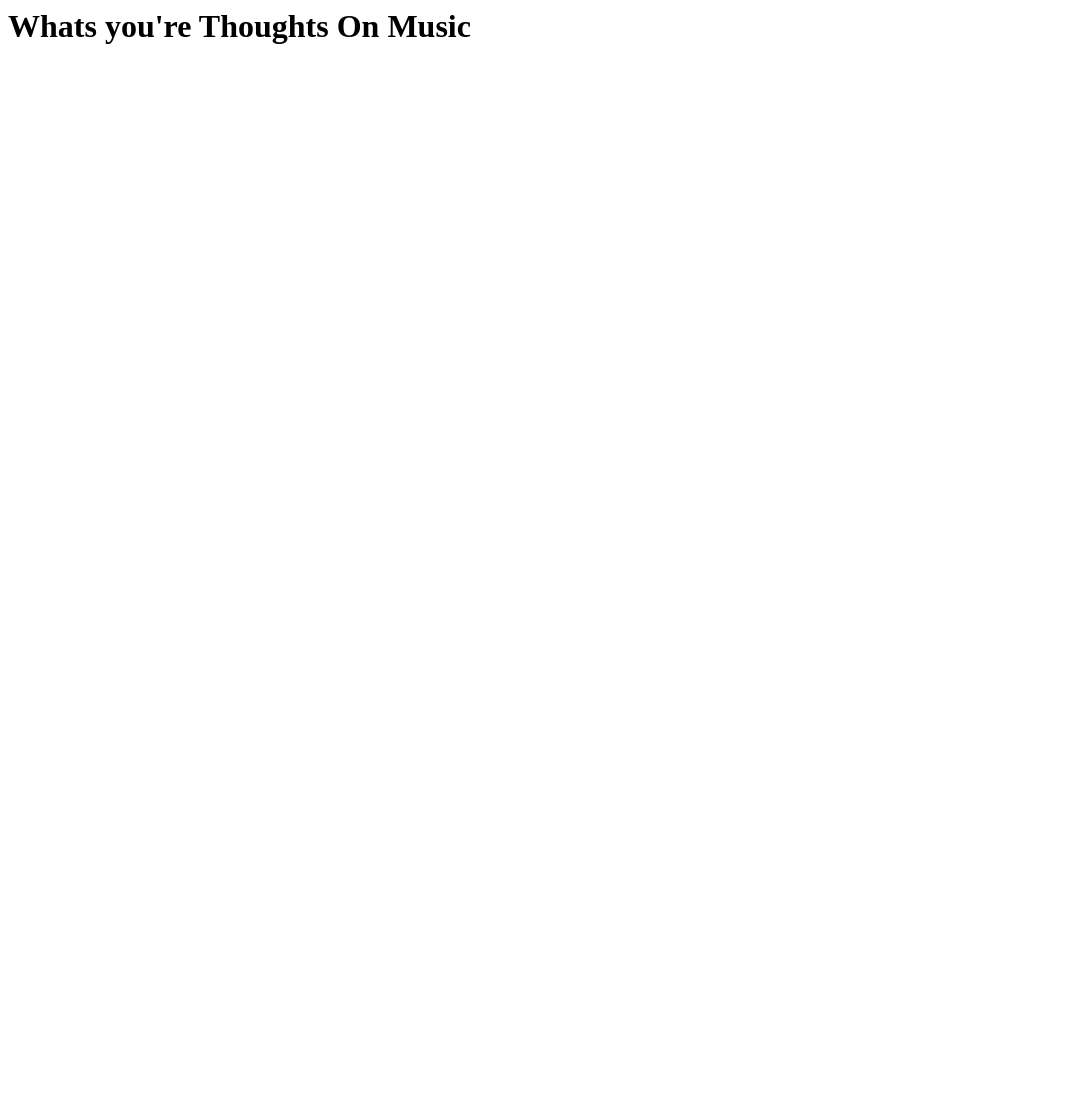
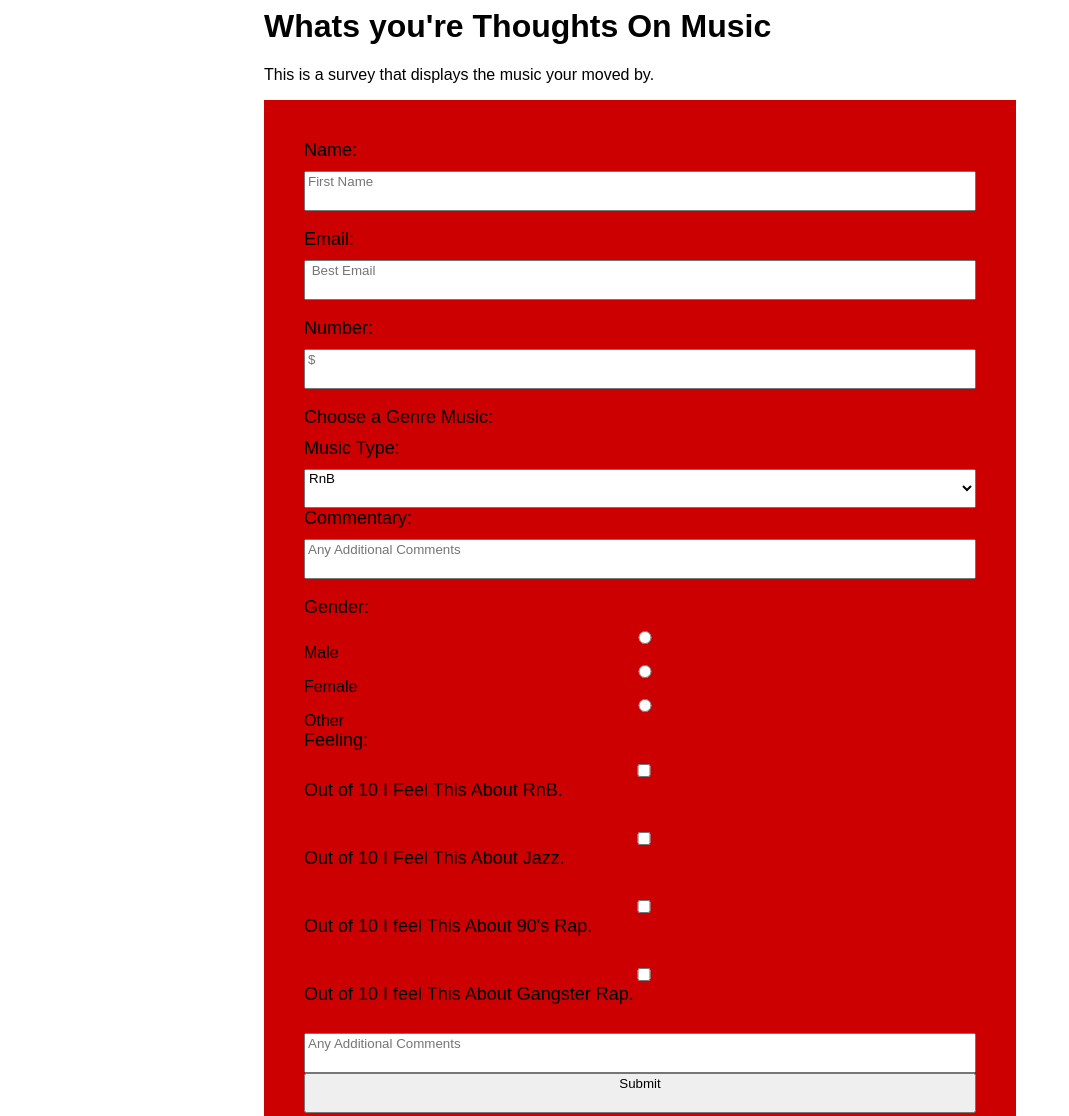
Before and after one commit to Randyre922/survey_form, a plain HTML site: page index.html in a window 1280 px wide. Shown: the top 1116 px of the page, without its empty margins (0-1069 px from the left). Before the commit the page ends 800 px from the top, so only its background shows below. Drawn offline with Linux system fonts and the light colour scheme.

```diff
--- a/index.html
+++ b/index.html
@@ -1 +1,91 @@
+  <html lang="en">
+  <head>
+
+
+<style>
+body{
+font-family: sans-serif;
+padding-left: 20%;
+padding-right: 20%;
+
+}
+label{
+  font-size: 18px;
+  display: block;
+  padding-bottom: 10px;
+}
+input, textarea, select{
+  display: block;
+  width: 100%;
+  padding-bottom: 20px;
+}
+textarea{
+  display: block;
+  width: 100%;
+}
+form{
+  background-color:#CC0000;
+  padding: 40px 40px 40px 40px;
+}
+#radio-button-area{
+  float: left;
+  width: 50%;
+  height: 50%;
+}
+  </style>
+
+  </head>
+<body>
 <h1 id="title"> Whats you're Thoughts On Music</h1>
+<p id="description">This is a survey that displays the music your moved by.
+</p>
+  <form id="survey form">
+  <label id="name-label">Name:</label>
+   <input type="text" name="name" id="name" required placeholder="First Name"><br>
+
+  <label id="email-label">Email:</label>
+   <input type="email" name="email" id="email" required placeholder=" Best Email"><br>
+  <label id="number-label">Number:</label>
+
+   <input type="number" name="number" id="number" min="0" max="10" required placeholder="$"><br>
+   <label for="music">Choose a Genre Music:</label>
+
+<label id="music-type-label">Music Type:</label>
+   <select  id="dropdown"name="Music">
+     <option value="rnb">RnB</option>
+     <option value="jazz">Jazz</option>
+     <option value="90's rap">90's Rap</option>
+     <option value="gangster rap">Gangster Rap</option>
+   </select>
+  <label id="additional-comments-label">Commentary:</label>
+  <input type="textarea" placeholder="Any Additional Comments"></textarea><br>
+
+
+   <div id="button-area">
+  <label id="gender-label">Gender:</label>
+   <input type="radio" class="radio-inline" name="gender" value="male">Male<br>
+   <input type="radio" class="radio-inline" name="gender" value="female">Female<br>
+   <input type="radio" class="radio-inline" name="gender" value="other">Other<br>
+    </div>
+
+
+    <div id="button-area">
+      <label id="music feeling-type">Feeling:</label>
+    <input type="checkbox" id="rnb" name="how i feel about rnb" value="rnb rating">
+    <label for="rnb feeling"> Out of 10 I Feel This About RnB.</label><br>
+    <input type="checkbox" id="jazz" name="how i feel about jazz" value="jazz rating">
+    <label for="jazz feeling">Out of 10 I Feel This About Jazz.</label><br>
+    <input type="checkbox" id="90's rap" name="how i feel about 90's rap" value="90's rap rating">
+    <label for="90's rap">Out of 10 I feel This About 90's Rap.</label><br>
+    <input type="checkbox" id="gangster rap" name="how i feel about gangster rap" value="gangster rap rating">
+    <label for="gangster rap">Out of 10 I feel This About Gangster Rap.</label><br>
+    </div>
+
+    <input type="textarea" placeholder="Any Additional Comments">
+
+
+  <input type="submit" id"submit">
+  </form>
+<script type="text/javascript" src="https://cdn.freecodecamp.org/testable-projects-fcc/v1/bundle.js">>
+  </body>
+  </html>
```
Also changed, not shown: 1 other file.
